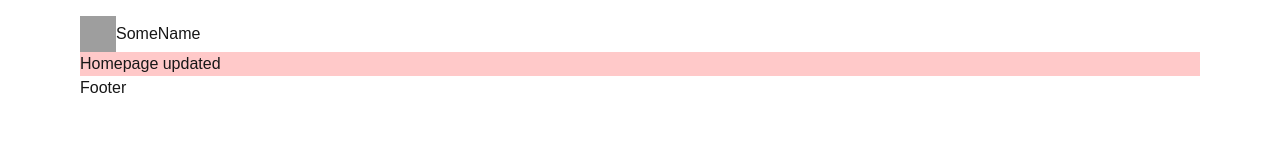
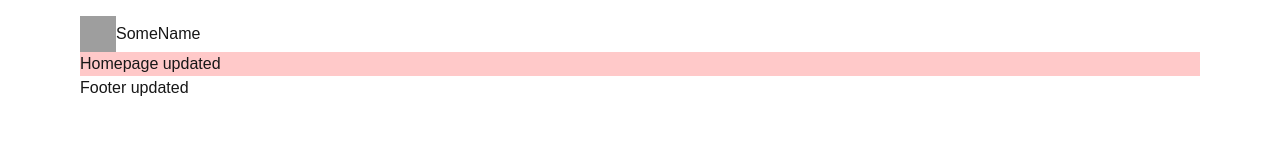
Before and after one commit to archinit/client-ecom, a Next.js app: page / in a window 1280 px wide. Shown: the top 166 px of the page. Built offline with nearby package versions, Linux system fonts and the light colour scheme; grey boxes are pictures that could not be loaded.

Commit message:
Footer updated

```diff
--- a/src/components/Footer.tsx
+++ b/src/components/Footer.tsx
@@ -1,5 +1,5 @@
 export const Footer = () => {
     return <div>
-        Footer
+        Footer updated
     </div>
 }
```
